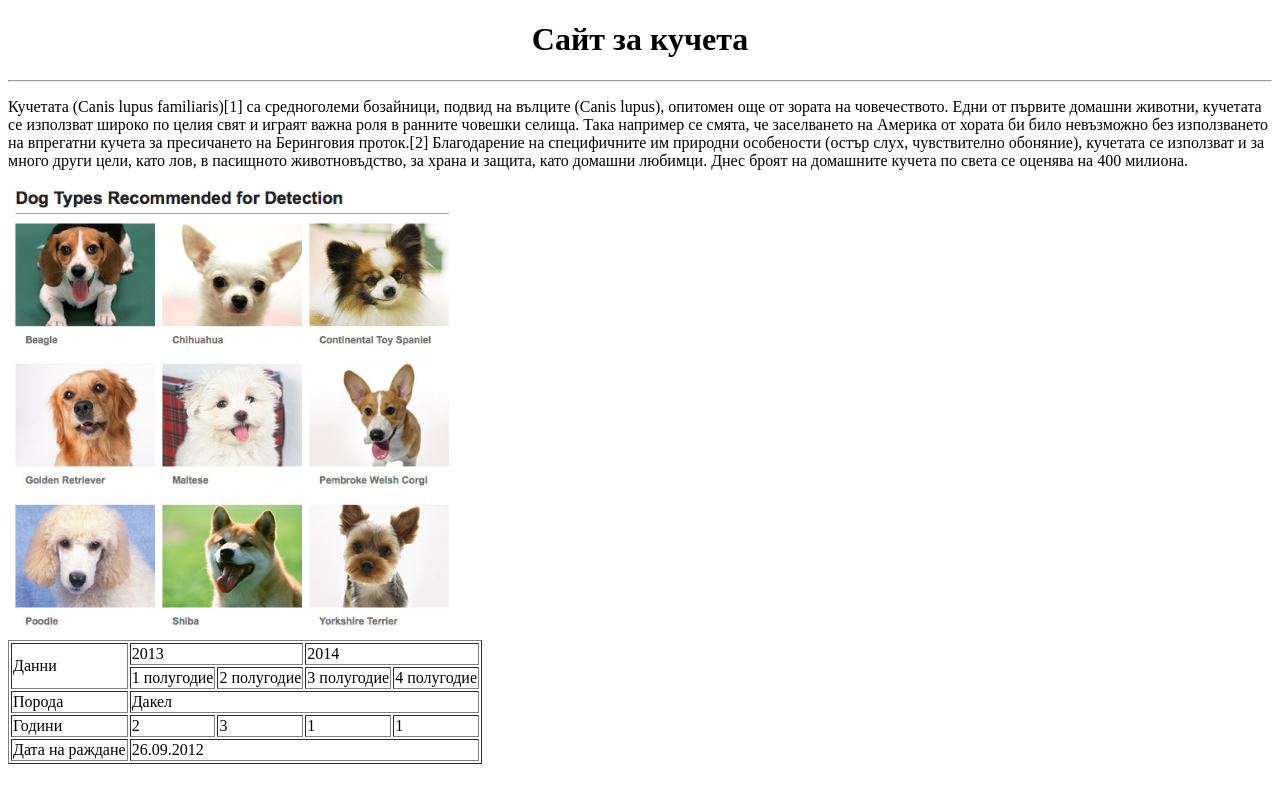
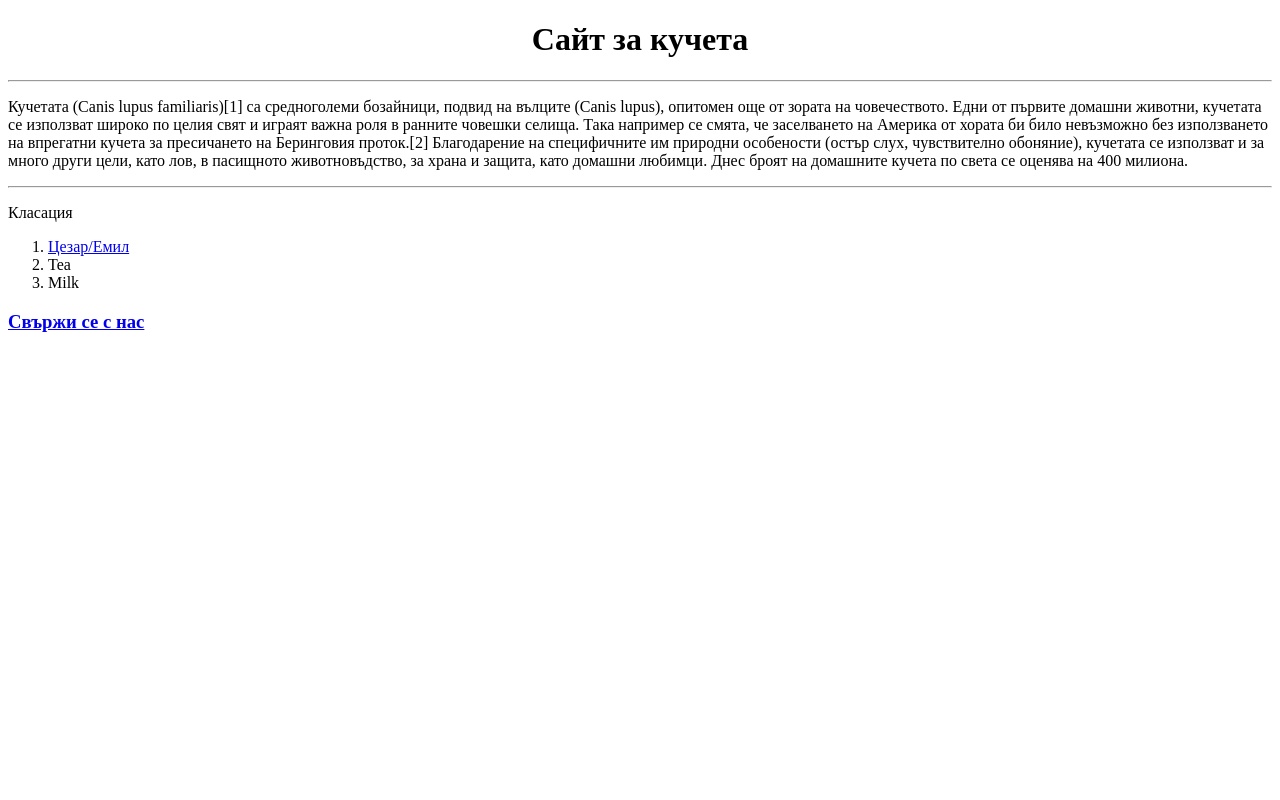
Before and after one commit to emskia/Kostov.416, a plain HTML site: page Root dogs/index.html in a window 1280 px wide. Drawn offline with Linux system fonts and the light colour scheme.

Commit message:
daim
assds

```diff
--- a/Root dogs/index.html
+++ b/Root dogs/index.html
@@ -10,42 +10,14 @@
 
 Едни от първите домашни животни, кучетата се използват широко по целия свят и играят важна роля в ранните човешки селища. Така например се смята, че заселването на Америка от хората би било невъзможно без използването на впрегатни кучета за пресичането на Беринговия проток.[2] Благодарение на специфичните им природни особености (остър слух, чувствително обоняние), кучетата се използват и за много други цели, като лов, в пасищното животновъдство, за храна и защита, като домашни любимци. Днес броят на домашните кучета по света се оценява на 400 милиона.</P> </div>
 <body bgcolor="white">
-<div align="left" >
-<img src="./img/types-of-dogs_1400052162.jpg" height="450" width="450"</img>
-</div>
+<hr>
+
 <div>
-<table border="1">
- <thead>
- <tr>
-  <td rowspan="2"> Данни </td>
-  <td colspan="2"> 2013 </td>
-  <td colspan="2"> 2014 </td>
-  </tr>
-  <tr>
-  <td> 1 полугодие</td>
-  <td> 2 полугодие</td>
-  <td> 3 полугодие</td>
-  <td> 4 полугодие</td>
-  <tbody>
- <tr>
-  <td >Порода</td>
-  <td colspan="4"> Дакел  </td>
-</tr>
-</tbody>
-<tbody>
-  <td> Години</td>
-  <td> 2</td>
-  <td> 3</td>
-  <td> 1 </td>
-  <td> 1</td>
-  </tbody>
-  <tbody>
- <tr>
-  <td >Дата на раждане</td>
-  <td colspan="4"> 26.09.2012  </td>
-</tr>
-</tbody>
-
-  </thead>
-  </table>
-  </div>
+<P> Класация </P>
+<ol>
+  <li><a href=./Cezar/cezar.html> Цезар/Емил  </a> </li>
+  <li>Tea</li>
+  <li>Milk</li>
+</ol>
+<div>
+<h3>  <a href=./Contact/Contacts.html>Свържи се с нас </a> </h3>
```
Also changed, not shown: Root dogs/Cezar/Cezar.html (added, +46 -0 lines), Root dogs/Contact/Contacts.html (added, +19 -0 lines), Root dogs/Cezar/img/wolfdog5.jpg (added).
